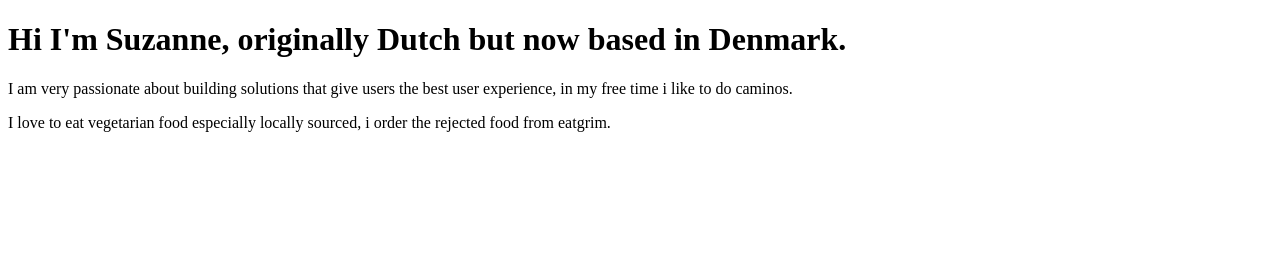
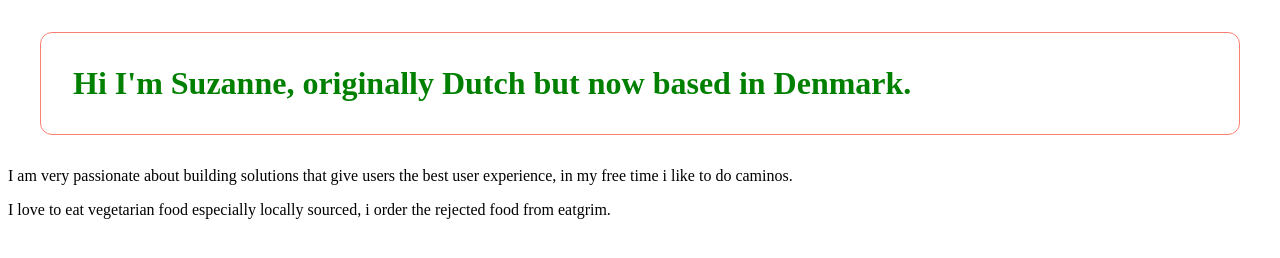
Before and after one commit to suzanne-v/personal-website, a plain HTML site: page index.html in a window 1280 px wide. Drawn offline with Linux system fonts and the light colour scheme.

Commit message:
extract styles in external stylesheet

```diff
--- a/index.html
+++ b/index.html
@@ -1,12 +1,17 @@
 <!DOCTYPE html>
 <html>
-    <head>
-        <title>Suzanne van Nes</title>
-    </head>
+
+<head>
+    <title>Suzanne van Nes</title>
+    <link rel="stylesheet" href="styles.css" type="text/css">
+</head>
+
 <body>
 
-<h1>Hi I'm Suzanne, originally Dutch but now based in Denmark.</h1>
-<p>I am very passionate about building solutions that give users the best user experience, in my free time i like to do caminos.</p>
-<p>I love to eat vegetarian food especially locally sourced, i order the rejected food from eatgrim.</p>
+    <h1>Hi I'm Suzanne, originally Dutch but now based in Denmark.</h1>
+    <p>I am very passionate about building solutions that give users the best user experience, in my free time i like to
+        do caminos.</p>
+    <p>I love to eat vegetarian food especially locally sourced, i order the rejected food from eatgrim.</p>
 </body>
+
 </html>
--- /dev/null
+++ b/styles.css
@@ -0,0 +1,7 @@
+h1 {
+    color: green;
+    padding: 2rem;
+    margin: 2rem;
+    border: 1px solid salmon;
+    border-radius: 12px;
+}
```
